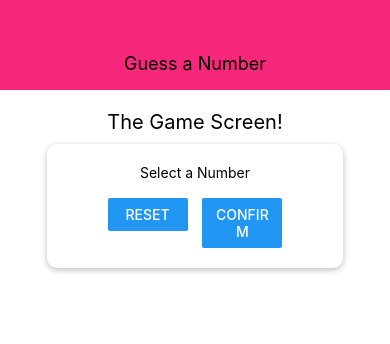
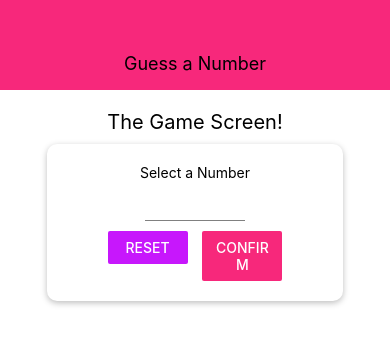
Before and after one commit to bethelju/ReactNativeGuess, a React Native app: screen / in a window 390 px wide. Shown: the top 344 px of the page. Built offline with nearby package versions, Linux system fonts and the light colour scheme.

Commit message:
Color constants, number component added

```diff
--- a/components/Header.js
+++ b/components/Header.js
@@ -1,5 +1,6 @@
 import React from 'react';
 import { View, Text, StyleSheet } from 'react-native';
+import Colors from '../constants/colors'
 
 const Header = props => {
     return (
@@ -14,7 +15,7 @@
         width: '100%',
         height: 90,
         paddingTop: 36,
-        backgroundColor: '#f7287b',
+        backgroundColor: Colors.primary,
         alignItems: 'center',
         justifyContent: 'center'
     },
--- /dev/null
+++ b/components/Input.js
@@ -0,0 +1,19 @@
+import React from 'react';
+import { TextInput, StyleSheet } from 'react-native';
+
+const Input = props => {
+    //{...props} allows for passing all valid props to TextInput to the
+    //Crated input as well
+    return <TextInput {...props} style={{...styles.input, ...props.style}}/>
+};
+
+const styles = StyleSheet.create({
+    input: {
+        height: 30,
+        borderBottomColor: 'grey',
+        borderBottomWidth: 1,
+        marginVertical: 10
+    }
+});
+
+export default Input;
--- /dev/null
+++ b/components/NumberContainer.js
@@ -0,0 +1,29 @@
+import React from 'react';
+import { View, Text, StyleSheet } from 'react-native';
+import Colors from '../constants/colors';
+
+const NumberContainer = props => {
+    return (
+        <View style={styles.container}>
+            <Text style={styles.number}>{props.children}</Text>
+        </View>
+    )
+};
+
+const styles = StyleSheet.create({
+    container: {
+        borderWidth: 2,
+        borderColor: Colors.secondary,
+        padding: 10,
+        borderRadius: 10,
+        marginVertical: 10,
+        alignItems: 'center',
+        justifyContent: 'center'
+    },
+    number: {
+        color: Colors.secondary,
+        fontSize: 22
+    }
+})
+
+export default NumberContainer;
--- /dev/null
+++ b/constants/colors.js
@@ -0,0 +1,4 @@
+export default {
+    primary: '#f7287b',
+    secondary: '#c717fc'
+};
--- a/screens/StartGameScreen.js
+++ b/screens/StartGameScreen.js
@@ -1,23 +1,87 @@
-import React from 'react';
-import { View, Text, StyleSheet, TextInput, Button } from 'react-native';
+import React, { useState } from 'react';
+import { View,
+    Text,
+    StyleSheet,
+    Button,
+    TouchableWithoutFeedback,
+    //native APIs
+    Keyboard,
+    Alert
+} from 'react-native';
 
+import Colors from '../constants/colors'
 import Card from '../components/Card'
+import Input from '../components/Input'
+import NumberContainer from '../components/NumberContainer'
 
 const StartGameScreen = props => {
+    const [enteredValue, setEnteredValue] = useState('')
+    const [confirmed, setConfirmed] = useState(false)
+    const [selectedNumber, setSelectedNumber] = useState();
+
+    const numericInputHandler = inputText => {
+        setEnteredValue(inputText.replace(/[^0-9]/g, ''));
+    };
+
+    const resetInputHandler = () => {
+        setEnteredValue('');
+        setConfirmed(false);
+    }
+
+    const confirmInputHandler = () => {
+        const chosenNumber = parseInt(enteredValue);
+        if (isNaN(chosenNumber) || chosenNumber <= 0 || chosenNumber > 99) {
+            Alert.alert('Invalid number!', 'Number has to be a number between 1 and 99.',
+            [{text: 'Okay', style: 'destructive', onPress: resetInputHandler}])
+            return;
+        }
+        //All three state changes batched together
+        setConfirmed(true);
+        setEnteredValue('');
+        setSelectedNumber(chosenNumber)
+        Keyboard.dismiss()
+    }
+
+    let confirmedOutput;
+
+    if (confirmed) {
+        confirmedOutput = (
+            <Card style={styles.confirmGame}>
+                <Text>Chosen Number:</Text>
+                <NumberContainer>{selectedNumber}</NumberContainer>
+                <Button title="Start Game" />
+            </Card>
+        )
+    }
+
     return (
+        <TouchableWithoutFeedback onPress={() => {
+            Keyboard.dismiss();
+        }}>
             <View style={styles.screen}>
                 <Text style={styles.title}>The Game Screen!</Text>
                 <Card style={styles.inputContainer}>
                     <View style={styles.inputContainer}>
                         <Text>Select a Number</Text>
-                    <TextInput />
+                        <Input style={styles.input} blurOnSubmit
+                        autoCapitalize='none' maxLength={2}
+                        keyboardType="numeric" autoCorrect={false}
+                        onChangeText={numericInputHandler} value={enteredValue}/>
                         <View style = {styles.buttonContainer}>
-                        <View style={styles.button}><Button title="Reset" onPress={() => {}} /></View>
-                        <View style={styles.button}><Button title="Confirm"/></View>
+                            <View style={styles.button}>
+                                <Button title="Reset" onPress={resetInputHandler} color={Colors.secondary} />
+                            </View>
+                            <View color="" style={styles.button}>
+                                <Button title="Confirm"
+                                onPress={confirmInputHandler}
+                                color={Colors.primary}/>
+                            </View>
                         </View>
                     </View>
                 </Card>
+                {confirmedOutput}
             </View>
+        </TouchableWithoutFeedback>
     );
 };
 
@@ -47,6 +111,15 @@
         //Empty space placed between children
         justifyContent: 'space-between',
         paddingHorizontal: 15
+    },
+    input: {
+        width: 100,
+        textAlign: 'center'
+    },
+    confirmGame: {
+        marginTop: 10,
+        //overrides default value of stretch
+        alignItems: 'center'
     }
 });
 
```
Lines whose indentation alone changed are shown as unchanged.
